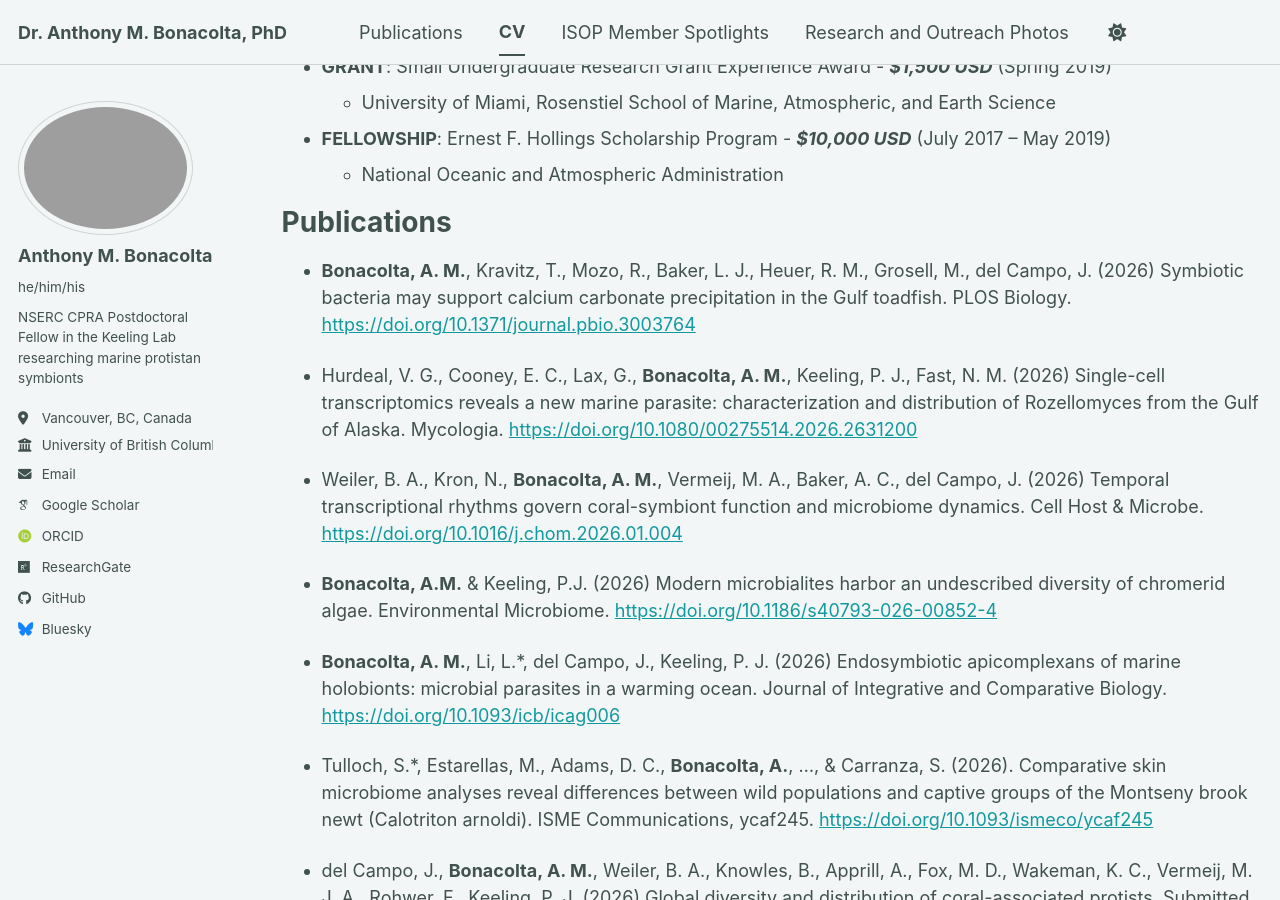
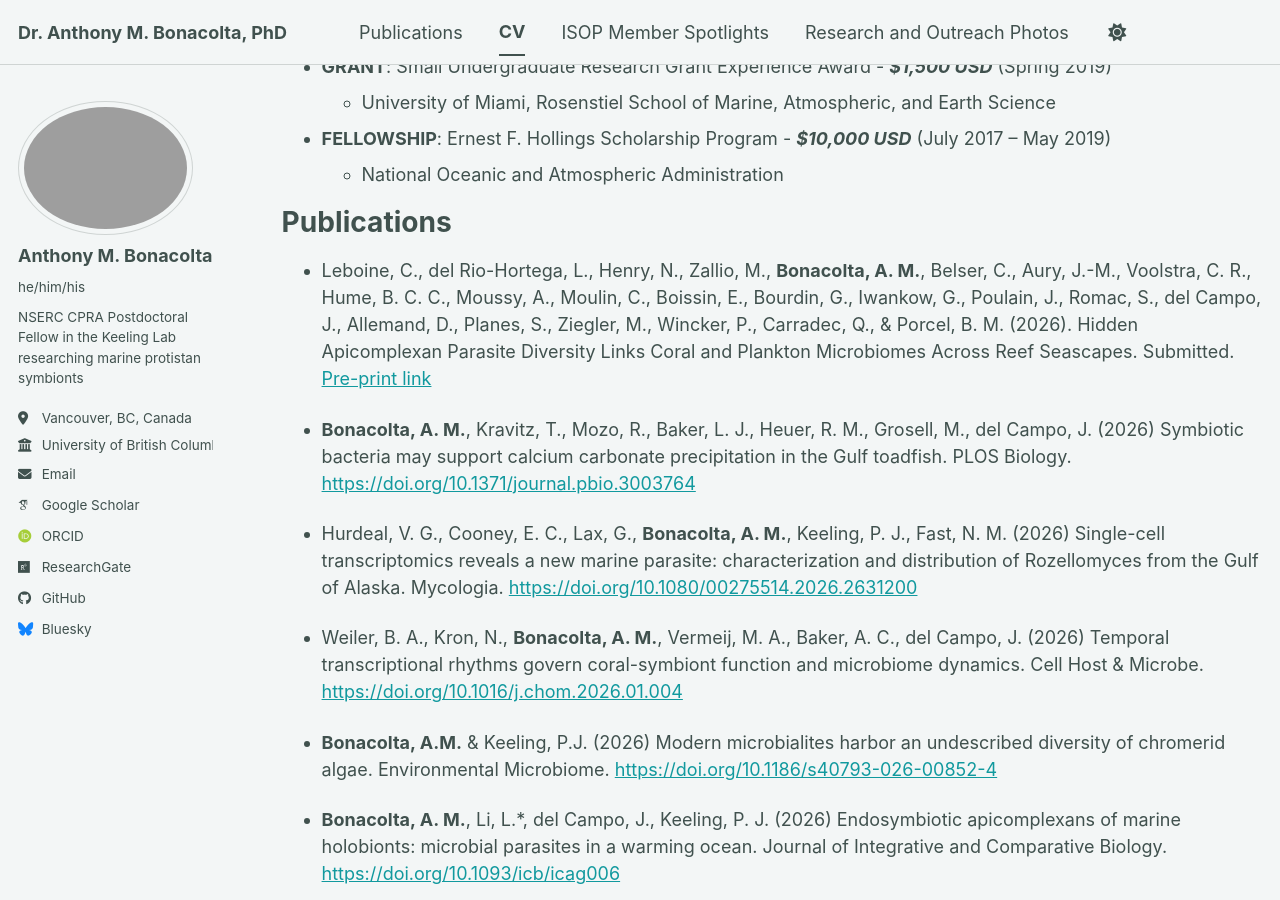
Before and after one commit to Abonacolta/abonacolta.github.io, a Jekyll site: the page built from _pages/cv.md, in a window 1280 px wide and 900 px high, scrolled down 1371 px. Built offline with Jekyll 4.4.1, drawn with Linux system fonts in a browser that asks for light colours; some web fonts are replaced; a script bundle is joined from its source files by our own code; library files that are not in the unit come from our copies.

Commit message:
Update cv.md

```diff
--- a/_pages/cv.md
+++ b/_pages/cv.md
@@ -66,6 +66,8 @@ Fellowships & Grants
 
 Publications
 ======
+-	Leboine, C., del Rio-Hortega, L., Henry, N., Zallio, M., **Bonacolta, A. M.**, Belser, C., Aury, J.-M., Voolstra, C. R., Hume, B. C. C., Moussy, A., Moulin, C., Boissin, E., Bourdin, G., Iwankow, G., Poulain, J., Romac, S., del Campo, J., Allemand, D., Planes, S., Ziegler, M., Wincker, P., Carradec, Q., & Porcel, B. M. (2026). Hidden Apicomplexan Parasite Diversity Links Coral and Plankton Microbiomes Across Reef Seascapes. Submitted. [Pre-print link](https://doi.org/10.64898/2026.05.20.726672)
+
 -	**Bonacolta, A. M.**, Kravitz, T., Mozo, R., Baker, L. J., Heuer, R. M., Grosell, M., del Campo, J. (2026) Symbiotic bacteria may support calcium carbonate precipitation in the Gulf toadfish. PLOS Biology. [https://doi.org/10.1371/journal.pbio.3003764](https://doi.org/10.1371/journal.pbio.3003764)
 
 -	Hurdeal, V. G., Cooney, E. C., Lax, G., **Bonacolta, A. M.**, Keeling, P. J., Fast, N. M. (2026) Single-cell transcriptomics reveals a new marine parasite: characterization and distribution of Rozellomyces from the Gulf of Alaska. Mycologia. [https://doi.org/10.1080/00275514.2026.2631200](https://doi.org/10.1080/00275514.2026.2631200)
```
